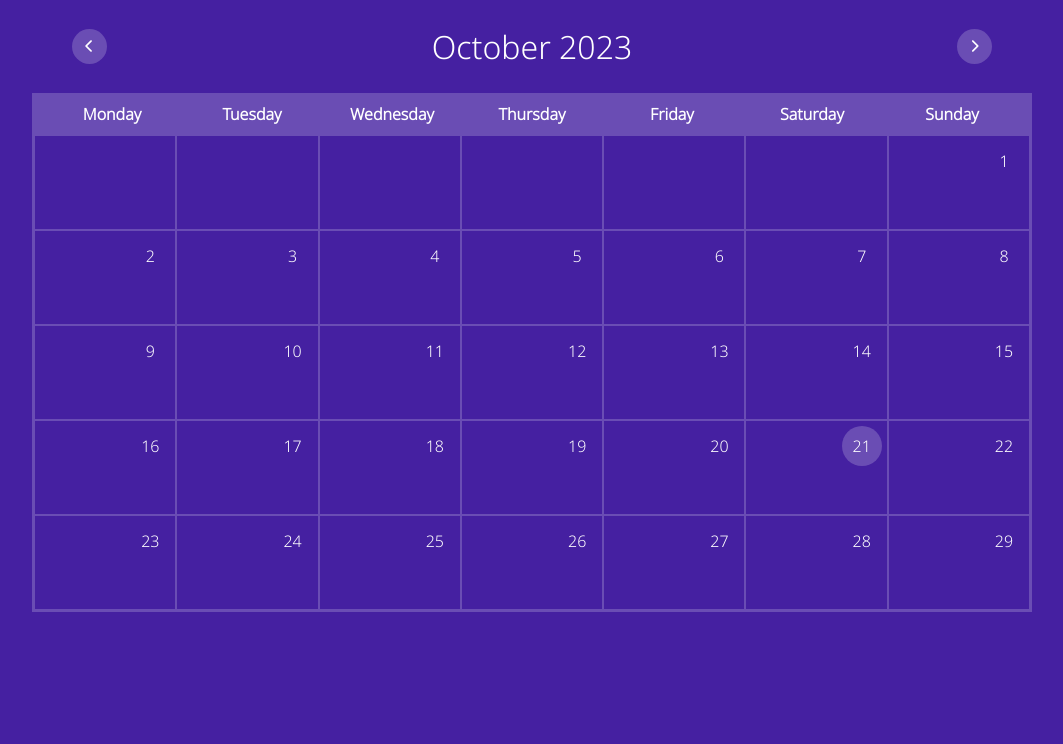
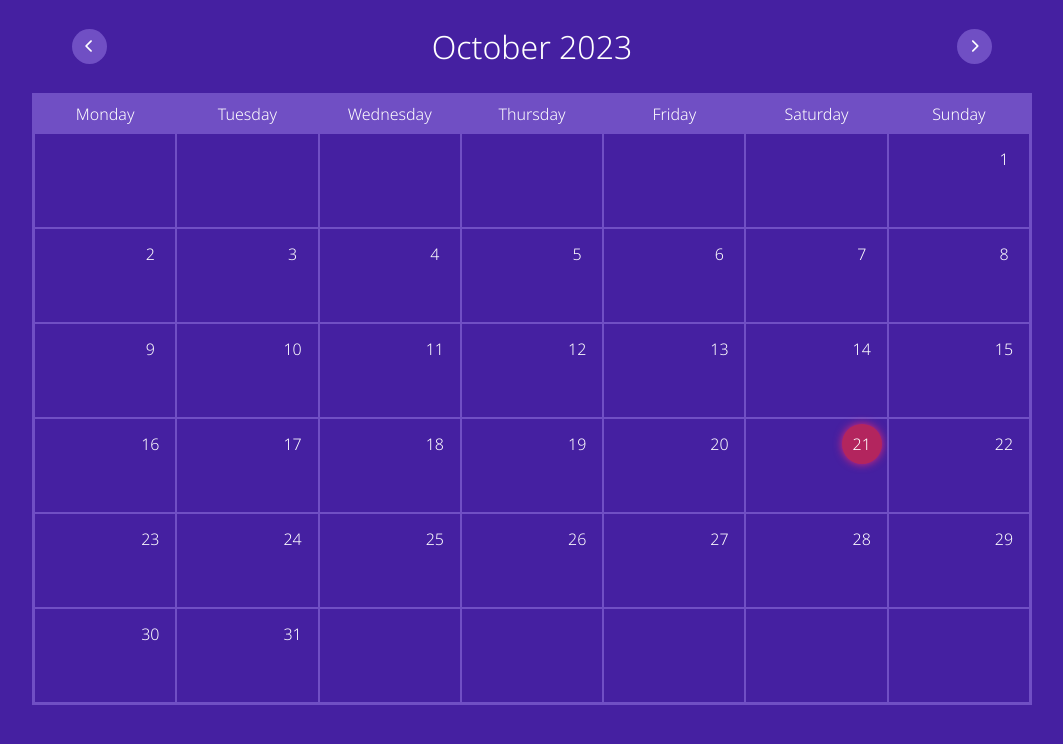
Before and after one commit to busharaA/calendar, a React (Vite) app: page / in a window 1280 px wide. Shown: the top 744 px of the page, without its empty margins (108-1171 px from the left). Built offline with nearby package versions, Linux system fonts and the light colour scheme.

Commit message:
Fixed days of the month display

```diff
--- a/src/assets/styles/scss/abstracts/_placeholders.scss
+++ b/src/assets/styles/scss/abstracts/_placeholders.scss
@@ -4,3 +4,8 @@
     width: $calendar-width;
     margin: 0 auto;
 }
+
+%calendar-rows {
+    display: grid;
+    grid-template-columns: repeat(7, 1fr);
+}
--- a/src/assets/styles/scss/abstracts/_variables.scss
+++ b/src/assets/styles/scss/abstracts/_variables.scss
@@ -1,4 +1,4 @@
 $calendar-width: 1000px;
 $white: white;
 $purple: #4520a1;
-$transparent-white: rgba(255, 255, 255, 0.2);
+$light-purple: #704fc4;
--- a/src/assets/styles/scss/base/_base.scss
+++ b/src/assets/styles/scss/base/_base.scss
@@ -1,7 +1,6 @@
 @use "../abstracts/variables" as *;
 
-.App {
+body, .App {
     background-color: $purple;
     color: $white;
-    height: 100vh;
 }
--- a/src/assets/styles/scss/components/_calendar.scss
+++ b/src/assets/styles/scss/components/_calendar.scss
@@ -12,7 +12,7 @@
     .switch-month {
         padding: 10px;
         border: none;
-        background-color: $transparent-white;
+        background-color: $light-purple;
         border-radius: 20px;
         width: 35px;
         color: $white;
@@ -26,18 +26,19 @@
 
 .calendar-table {
     @extend %calendar-layout;
-    background-color: $transparent-white;
+    background-color: $light-purple;
+    border: 2px solid $light-purple;
 
     .weekdays {
 
-        tr {
+        .weekday {
             padding: 8px;
+            text-align: center;
         }
     }
 
-    tr {
-        display: grid;
-        grid-template-columns: repeat(7, 1fr);
+    .weekdays, .weeks {
+        @extend %calendar-rows;
     }
 
     .day {
@@ -49,7 +50,7 @@
         justify-content: right;
         align-items: flex-start;
         border-collapse: collapse;
-        border: 1px solid $transparent-white;
+        border: 1px solid $light-purple;
         text-align: center;
 
         .day-num {
@@ -59,15 +60,16 @@
         }
 
         .selected-day {
-            background-color: #b3255e;
-            box-shadow: 0 2px 8 -2 hsl(336, 52%, 33%);
+            background-color: #b3255e !important;
+            box-shadow: 0px 0px 8px hsl(336, 76%, 52%);
         }
 
         .today {
-            background-color: $transparent-white;
+            background-color: $light-purple;
+        }
+
+        .inactive-day {
+            visibility: hidden;
         }
     }
 }
-
-
-// #AD1250 - current day color
--- a/src/components/calendar/index.tsx
+++ b/src/components/calendar/index.tsx
@@ -21,48 +21,39 @@ const Calendar = (): React.JSX.Element => {
         return weekdays;
     };
 
-    // One week
-    const generateDatesForCurrentWeek = (date: Date, selectedDate: Date, activeDate: Date): React.JSX.Element[] => {
-        let currentDate = startOfWeek(date, { weekStartsOn: 1 });
-        const week = [];
-        for (let day = 0; day < 7; day++) {
-            const cloneDate = Date.parse(currentDate.toDateString());
-            week.push(isSameMonth(currentDate, activeDate) ?
-                <td key={format(currentDate, "d")} className="day"
-                onClick={() => dispatch(setSelectedDate(cloneDate))}>
-                    <div className={`day-num ${isSameDay(currentDate, selectedDate) ? "selected-day" : ""} ${isSameDay(currentDate, new Date()) ? "today": ""}`}>
-                        {format(currentDate, "d")}
-                    </div>
-                </td> :
-                <td key={format(currentDate, "do")} className="day"></td>
-            );
-
-            currentDate = addDays(currentDate, 1);
-
-        }
-        return week;
-    };
-
-    // All weeks in the month
     const getDates = (): React.JSX.Element => {
         const startOfSelectedMonth = startOfMonth(activeDate);
         const endOfSelectedMonth = endOfMonth(activeDate);
-        const startDate = startOfWeek(startOfSelectedMonth);
+        const startDate = startOfWeek(startOfSelectedMonth, { weekStartsOn: 1 });
         const endDate = endOfWeek(endOfSelectedMonth);
 
-        let currentDate = startDate;
+        const dateFormat = "d";
+        const rows = [];
 
-        const allWeeks: React.JSX.Element[] = [];
+        let days = [];
+        let day = startDate;
+        let formattedDate = "";
 
-        while (currentDate <= endDate) {
-            generateDatesForCurrentWeek(currentDate, new Date(selectedDate), activeDateNumToDate).map((week) => {
-                allWeeks.push(week);
-            })
-
-            currentDate = addDays(currentDate, 7);
+        while (day <= endDate) {
+            for (let i = 0; i < 7; i++) {
+                formattedDate = format(day, dateFormat);
+                const cloneDay = day;
+                days.push(
+                    <div className="day"  key={day.toDateString()} onClick={() => dispatch(setSelectedDate(Date.parse(cloneDay.toDateString())))}>
+                        <span className={`day-num ${!isSameMonth(day, startOfSelectedMonth)? "inactive-day" : ""} ${isSameDay(day, new Date()) ? "today" : ""} ${isSameDay(day, selectedDate) ? "selected-day" : ""}`}>{formattedDate}</span>
+                    </div>
+                );
+                day = addDays(day, 1);
+            }
+            rows.push(
+                <div className="weeks" key={day.toDateString()}>
+                    {days}
+                </div>
+            );
+            days = [];
         }
 
-        return <tr className="weeks">{allWeeks}</tr>;
+        return <>{rows}</>
     };
 
     return (
@@ -76,18 +67,14 @@ const Calendar = (): React.JSX.Element => {
                     <i className="fa-solid fa-chevron-right"></i>
                 </button>
             </div>
-            <table className="calendar-table">
-                <thead className="weekdays">
-                    <tr>
-                        {getWeekDays().map((weekday) => (
-                            <th key={weekday} className="weekday">{weekday}</th>
-                        ))}
-                    </tr>
-                </thead>
-                <tbody>
-                    {getDates()}
-                </tbody>
-            </table>
+            <section className="calendar-table">
+                <div className="weekdays">
+                    {getWeekDays().map((weekday) => (
+                        <div key={weekday} className="weekday">{weekday}</div>
+                    ))}
+                </div>
+                {getDates()}
+            </section>
         </>
     );
 }
```
